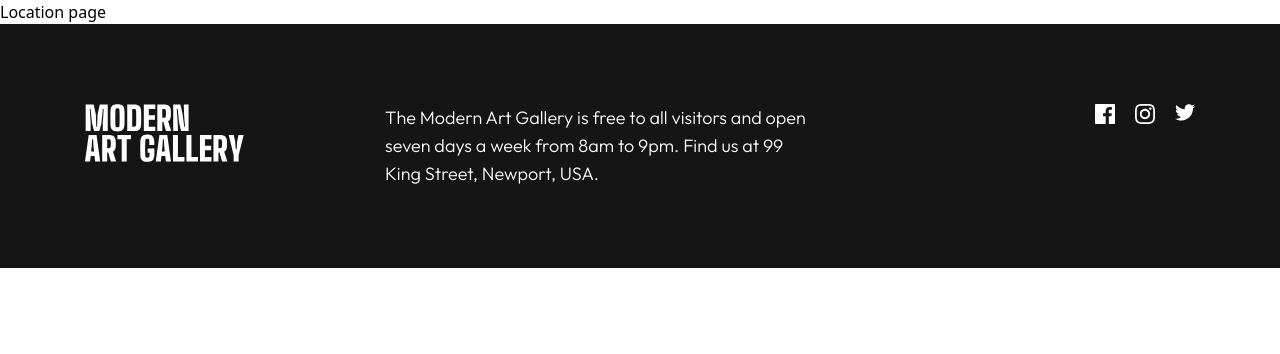
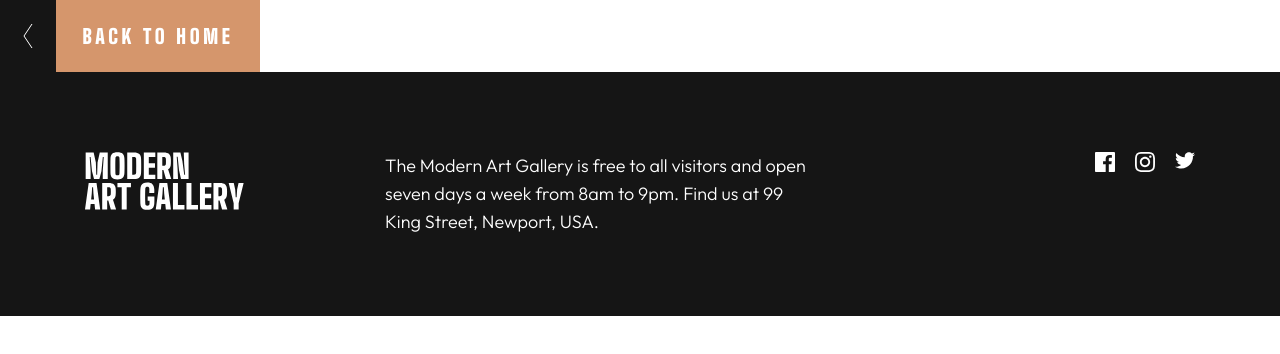
Before and after one commit to 0x41-li/art-gallery, a React (Create React App) app: page /location in a window 1280 px wide. Shown: the top 354 px of the page. Built offline with nearby package versions, Linux system fonts and the light colour scheme.

Commit message:
Made changes to make RedirectingBtn Component reusable, so that I can use it on both pages and change only the props to make its appearance change

```diff
--- a/src/components/RedirectingBtn.jsx
+++ b/src/components/RedirectingBtn.jsx
@@ -5,31 +5,26 @@ import { Link } from "react-router-dom";
 const RedirectingBtn = (props) => {
   return (
     <Link
-      to="/location"
+      to={props.to}
       className={
-        (props.primary
-          ? "[&>div:nth-child(1)]:hover:bg-gold [&>div:nth-child(2)]:hover:bg-almost-black"
-          : "[&>div:nth-child(1)]:hover:bg-almost-black [&>div:nth-child(2)]:hover:bg-gold") +
-        " flex h-[72px] [&>div]:[transition:background_0.6s] " + props.AddToClassName
+        "[&>div:nth-child(1)]:hover:bg-gold [&>div:nth-child(2)]:hover:bg-almost-black flex h-[72px] [&>div]:[transition:background_0.6s]" +
+        " " +
+        props.AddToClassName
       }
     >
       <div
         className={
-          (props.primary ? "bg-almost-black" : "bg-gold") +
-          " w-[204px] h-full flex items-center justify-center"
+          (props.switch && "order-2") +
+          " " +
+          "bg-almost-black w-[204px] h-full flex items-center justify-center"
         }
       >
         <p className="text-white font-bsd [font-weight:900] [letter-spacing:3.63px] uppercase text-xl">
-          OUR LOCATION
+          {props.text}
         </p>
       </div>
-      <div
-        className={
-          (props.primary ? "bg-gold" : "bg-almost-black") +
-          " w-[56px] h-full flex items-center justify-center"
-        }
-      >
-        <ArrowIcon />
+      <div className="bg-gold w-[56px] h-full flex items-center justify-center">
+        <ArrowIcon className={props.oppositeArrow && "rotate-180"} />
       </div>
     </Link>
   );
--- a/src/pages/home/Home.jsx
+++ b/src/pages/home/Home.jsx
@@ -10,7 +10,9 @@ const Home = () => {
         <Hero />
         <Gallery />
       </main>
-      <Footer addToClassName="mt-[120px] xl:mt-[180px]" />
+      <Footer
+        addToClassName="mt-[120px] xl:mt-[180px]"
+      />
     </>
   );
 };
--- a/src/pages/home/sections/Hero.jsx
+++ b/src/pages/home/sections/Hero.jsx
@@ -29,7 +29,12 @@ const Hero = () => {
             from a spark of inspiration. Will these pieces inspire you? Visit us
             and find out.
           </p>
-          <RedirectingBtn primary AddToClassName="mt-8 md:mt-12 xl:mt-[64px]" />
+          <RedirectingBtn
+
+            AddToClassName="mt-8 md:mt-12 xl:mt-[64px]"
+            to="/location"
+            text="OUR LOCATION"
+          />
         </div>
       </div>
     </section>
--- a/src/pages/location/Location.jsx
+++ b/src/pages/location/Location.jsx
@@ -1,10 +1,13 @@
 import React from "react";
 import Footer from "../../partial/Footer";
+import LocationOnAMap from "./sections/LocationOnAMap";
 
 const Location = () => {
   return (
     <>
-      <main>Location page</main>
+      <main>
+        <LocationOnAMap />
+      </main>
       <Footer secondary/>
     </>
   );
--- /dev/null
+++ b/src/pages/location/sections/LocationOnAMap.jsx
@@ -0,0 +1,12 @@
+import React from "react";
+import RedirectingBtn from "../../../components/RedirectingBtn";
+
+const LocationOnAMap = () => {
+  return (
+    <section>
+      <RedirectingBtn switch oppositeArrow text="BACK TO HOME" to="/" />
+    </section>
+  );
+};
+
+export default LocationOnAMap;
```
